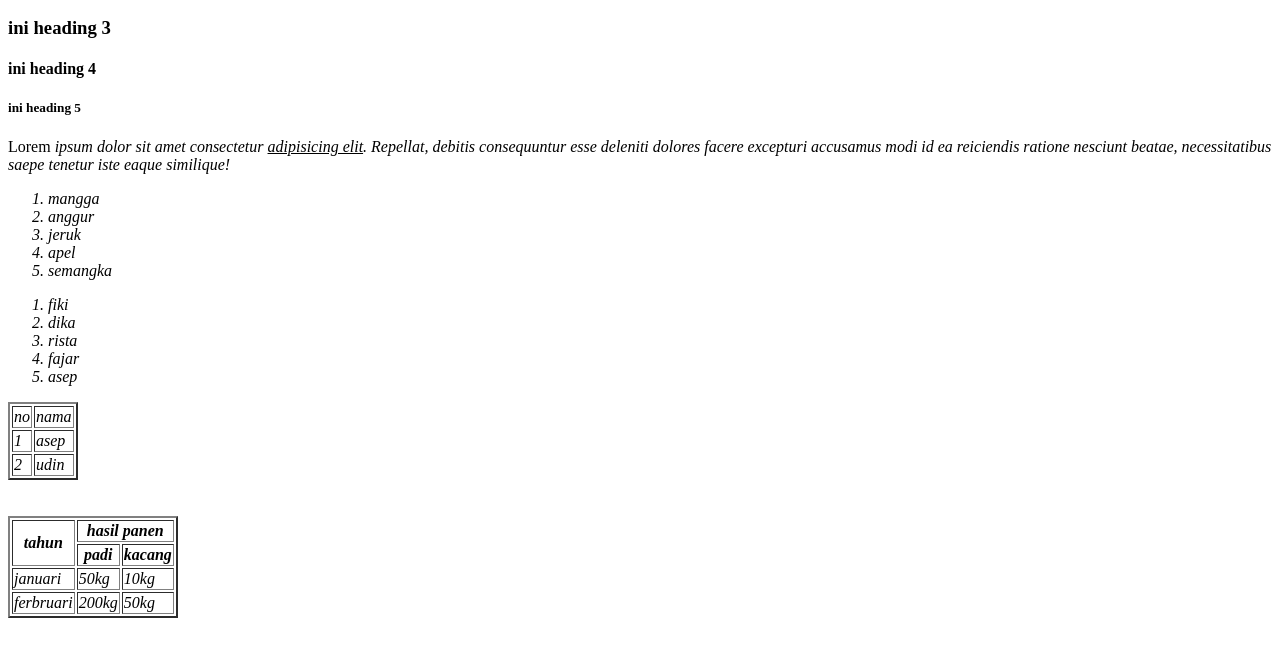
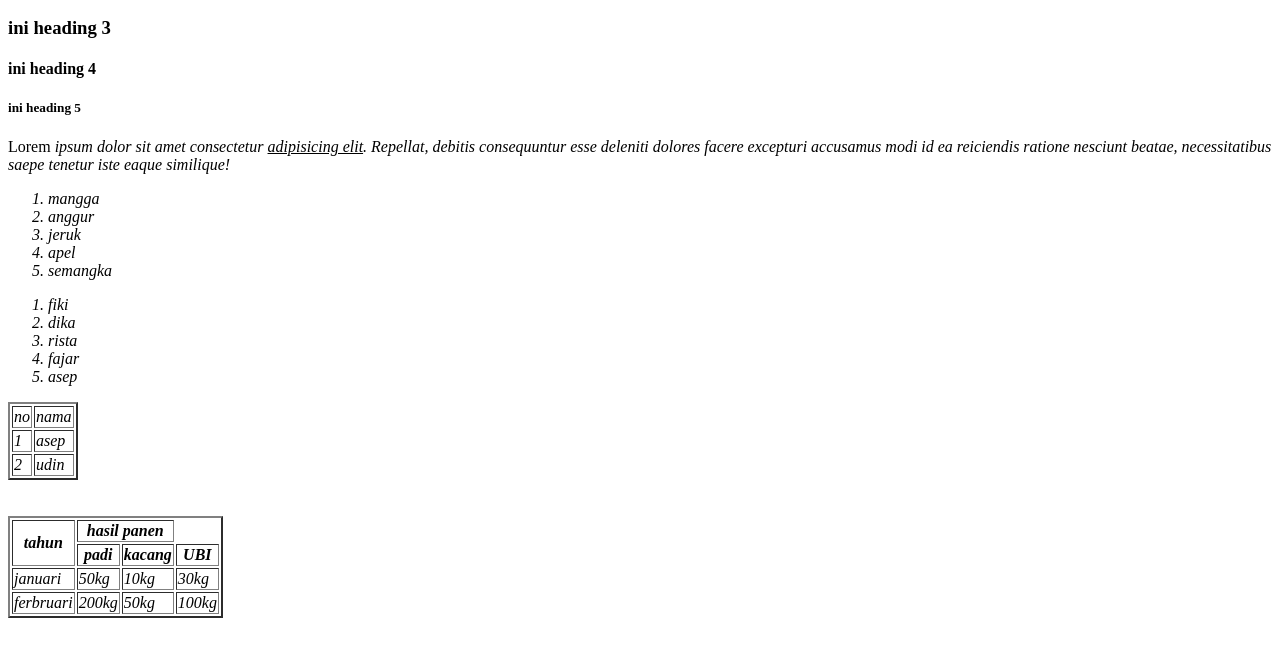
Before and after one commit to Dimasaziziaputra/dimasaziziaputra, a plain HTML site: page praktikum_02/index.html in a window 1280 px wide. Shown: the part 144-795 px from the top of the page. Drawn offline with Linux system fonts and the light colour scheme.

Commit message:
add praktikum 1 & 2

```diff
--- a/praktikum_02/index.html
+++ b/praktikum_02/index.html
@@ -64,16 +64,19 @@
     <tr>
         <th>padi</th>
         <th>kacang</th>
+        <th>UBI</th>
     </tr>
     <tr>
         <td>januari</td>
         <td>50kg</td>
         <td>10kg</td>
+        <td>30kg</td>
     </tr>
     <tr>
         <td>ferbruari</td>
         <td>200kg</td>
         <td>50kg</td>
+        <td>100kg</td>
     </tr>
 </table>
 <br>
```
